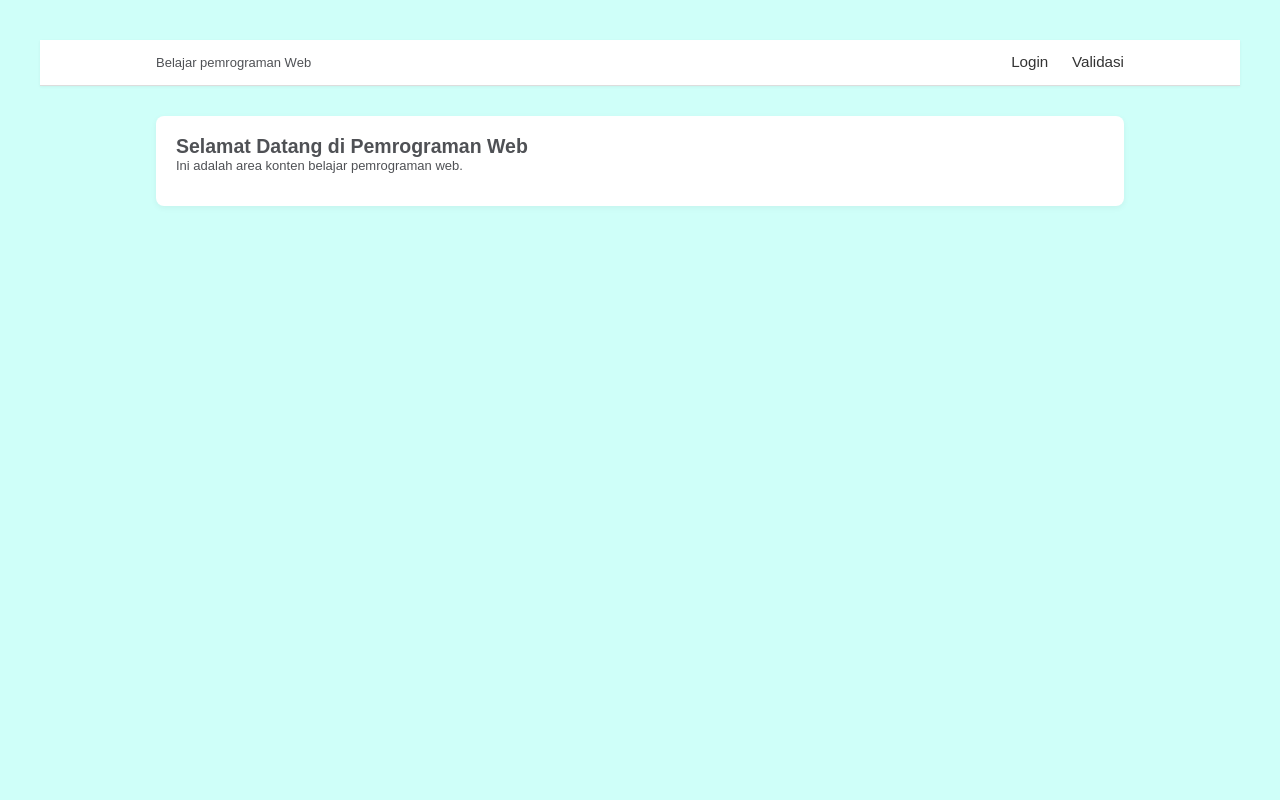
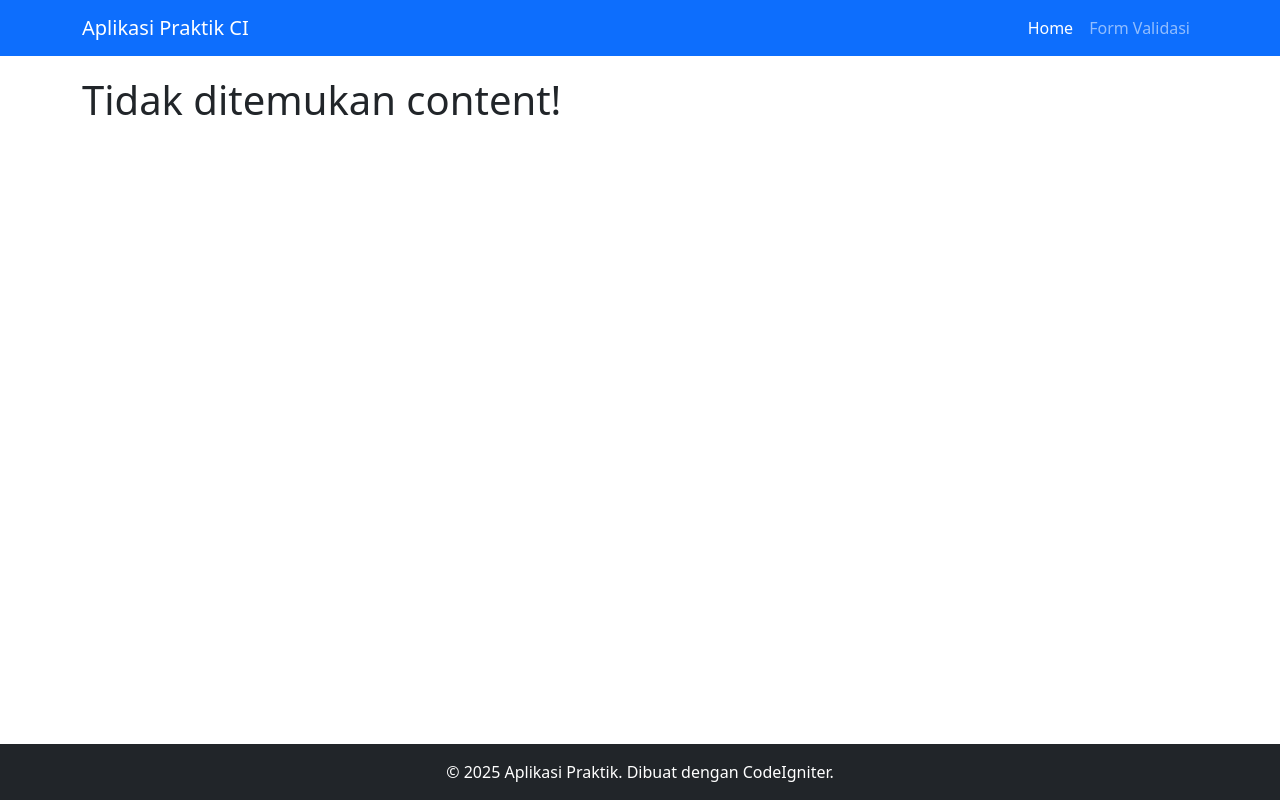
Before and after one commit to mfaatihyusron/socialact, a CodeIgniter app: page /socialact/index.php/praktek/index in a window 1280 px wide. Run offline with CodeIgniter, Linux system fonts and the light colour scheme.

Commit message:
add template

```diff
--- a/application/views/template.php
+++ b/application/views/template.php
@@ -1,158 +1,68 @@
-  <?php
-defined('BASEPATH') OR exit('No direct script access allowed');
-?><!DOCTYPE html>
-<html lang="en">
+<!DOCTYPE html>
+<html lang="id">
 <head>
-	<meta charset="utf-8">
-	<title>Welcome to CodeIgniter</title>
-
+    <meta charset="UTF-8">
+    <meta name="viewport" content="width=device-width, initial-scale=1.0">
+    <title>Sistem Praktik - CodeIgniter</title>
+    <link href="https://cdn.jsdelivr.net/npm/bootstrap@5.3.3/dist/css/bootstrap.min.css" rel="stylesheet" integrity="sha384-QWTKZyjpPEjISv5WaRU9OFeRpok6YctnYmDr5pNlyT2bRjXh0JMhjY6hW+ALEwIH" crossorigin="anonymous">
     <style>
-    * { box-sizing: border-box; margin: 0; padding: 0; }
-    body { font-family: Arial, sans-serif; background: #f5f7fb; color: #222; }
-
-    /* Navbar */
-    header {
-      background: #fff;
-      border-bottom: 1px solid #ddd;
-      box-shadow: 0 1px 3px rgba(0,0,0,0.05);
+        /* CSS untuk footer agar selalu di bawah */
+        body {
+            display: flex;
+            flex-direction: column;
+            min-height: 100vh;
         }
-    .navbar {
-      max-width: 1000px;
-      margin: auto;
-      padding: 12px 16px;
-      display: flex;
-      align-items: center;
-      justify-content: space-between;
+        .content-wrapper {
+            flex: 1; /* Konten mengambil sisa ruang yang tersedia */
+            padding-top: 20px; /* Tambahkan sedikit padding agar tidak terlalu mepet navbar */
+            padding-bottom: 20px; /* Tambahkan sedikit padding agar tidak terlalu mepet footer */
         }
-    .logo {
-      font-size: 1.2rem;
-      font-weight: bold;
-      color: #0b2546;
-    }
-    nav a {
-      text-decoration: none;
-      color: #333;
-      margin-left: 20px;
-      font-size: 0.95rem;
-    }
-    nav a:hover {
-      color: #0057ff;
-    }
-
-    /* Konten utama */
-    main {
-      max-width: 1000px;
-      margin: 30px auto;
-      padding: 0 16px;
-    }
-    .content {
-      background: #fff;
-      border-radius: 8px;
-      padding: 20px;
-      box-shadow: 0 2px 6px rgba(0,0,0,0.05);
-    }
-
-    /* Responsif */
-    @media (max-width: 600px) {
-      nav a { margin-left: 10px; font-size: 0.9rem; }
-      .navbar { flex-direction: column; align-items: flex-start; }
-    }
-    </style>
-
-	<style type="text/css">
-
-	::selection { background-color: #E13300; color: white; }
-	::-moz-selection { background-color: #E13300; color: white; }
-
-	body {
-		background-color: #cffff9ff;
-		margin: 40px;
-		font: 13px/20px normal Helvetica, Arial, sans-serif;
-		color: #4F5155;
-	}
-
-	a {
-		color: #003399;
-		background-color: transparent;
-		font-weight: normal;
-		text-decoration: none;
-	}
-
-	a:hover {
-		color: #97310e;
-	}
-
-	h1 {
-		color: #444;
-		background-color: transparent;
-		border-bottom: 1px solid #D0D0D0;
-		font-size: 19px;
-		font-weight: normal;
-		margin: 0 0 14px 0;
-		padding: 14px 15px 10px 15px;
-	}
-
-	code {
-		font-family: Consolas, Monaco, Courier New, Courier, monospace;
-		font-size: 12px;
-		background-color: #f9f9f9;
-		border: 1px solid #D0D0D0;
-		color: #002166;
-		display: block;
-		margin: 14px 0 14px 0;
-		padding: 12px 10px 12px 10px;
-	}
-
-	#body {
-		margin: 0 15px 0 15px;
-		min-height: 96px;
-	}
-
-	p {
-		margin: 0 0 10px;
-		padding:0;
-	}
-
-	p.footer {
-		text-align: right;
-		font-size: 11px;
-		border-top: 1px solid #D0D0D0;
-		line-height: 32px;
-		padding: 0 10px 0 10px;
-		margin: 20px 0 0 0;
-	}
-
-	#container {
-		margin: 10px;
-		border: 1px solid #D0D0D0;
-		box-shadow: 0 0 8px #D0D0D0;
+        .footer {
+            flex-shrink: 0; /* Mencegah footer menyusut */
         }
     </style>
 </head>
 <body>
 
-    <header>
-        <div class="navbar">
-            <div class="Logo">Belajar pemrograman Web</div>
-            <nav>
-                <a href="<?php echo site_url('praktek/latihan1'); ?>">Login</a>
-                <a href="<?php echo site_url('praktek/formvalidasi'); ?>">Validasi</a>
+    <nav class="navbar navbar-expand-lg navbar-dark bg-primary">
+        <div class="container">
+            <a class="navbar-brand" href="<?php echo base_url(); ?>">Aplikasi Praktik CI</a>
+            <button class="navbar-toggler" type="button" data-bs-toggle="collapse" data-bs-target="#navbarNav" aria-controls="navbarNav" aria-expanded="false" aria-label="Toggle navigation">
+                <span class="navbar-toggler-icon"></span>
+            </button>
+            <div class="collapse navbar-collapse" id="navbarNav">
+                <ul class="navbar-nav ms-auto">
+                    <li class="nav-item">
+                        <a class="nav-link active" aria-current="page" href="<?php echo base_url(); ?>">Home</a>
+                    </li>
+                    <li class="nav-item">
+                        <a class="nav-link" href="<?php echo base_url('praktek/formvalidasi'); ?>">Form Validasi</a>
+                    </li>
+                    </ul>
+            </div>
+        </div>
     </nav>
-        </div>
-    </header>
-
-    <main>
-        <div class="content">
+    <div class="container content-wrapper">
+        <div class="row">
+            <div class="col-md-12">
                 <?php
-            if (isset($content) && $content !== '') {
+                // Logika untuk memuat konten
+                // Jika $content ada (misalnya 'formvalidasi'), maka akan memuat view tersebut.
+                // Jika tidak ada (misalnya pada fungsi index), maka akan menampilkan konten default/kosong.
+                if (isset($content)) {
                     $this->load->view($content);
                 } else {
-                echo "<h2>Selamat Datang di Pemrograman Web</h2>
-                <p>Ini adalah area konten belajar pemrograman web.</p>";
+                    echo "<h1>Tidak ditemukan content!</h1>";
                 }
                 ?>
             </div>
-    </main>
-
+        </div>
+    </div>
+    <footer class="footer mt-auto py-3 bg-dark text-white">
+        <div class="container text-center">
+            <span>&copy; <?php echo date('Y'); ?> Aplikasi Praktik. Dibuat dengan CodeIgniter.</span>
+        </div>
+    </footer>
+    <script src="https://cdn.jsdelivr.net/npm/bootstrap@5.3.3/dist/js/bootstrap.bundle.min.js" integrity="sha384-YvpcrYf0tY3lHB60NNkmXc5s9fDVZLESaAA55NDzOxhy9GkcIdslK1eN7N6jIeHz" crossorigin="anonymous"></script>
     </body>
 </html>
```
Also changed, not shown: application/controllers/admin_seeder.php (deleted, +0 -72 lines), application/controllers/praktek.php (+6 -1 lines), application/models/Admin_model.php (deleted). Lines whose indentation alone changed are shown as unchanged.
